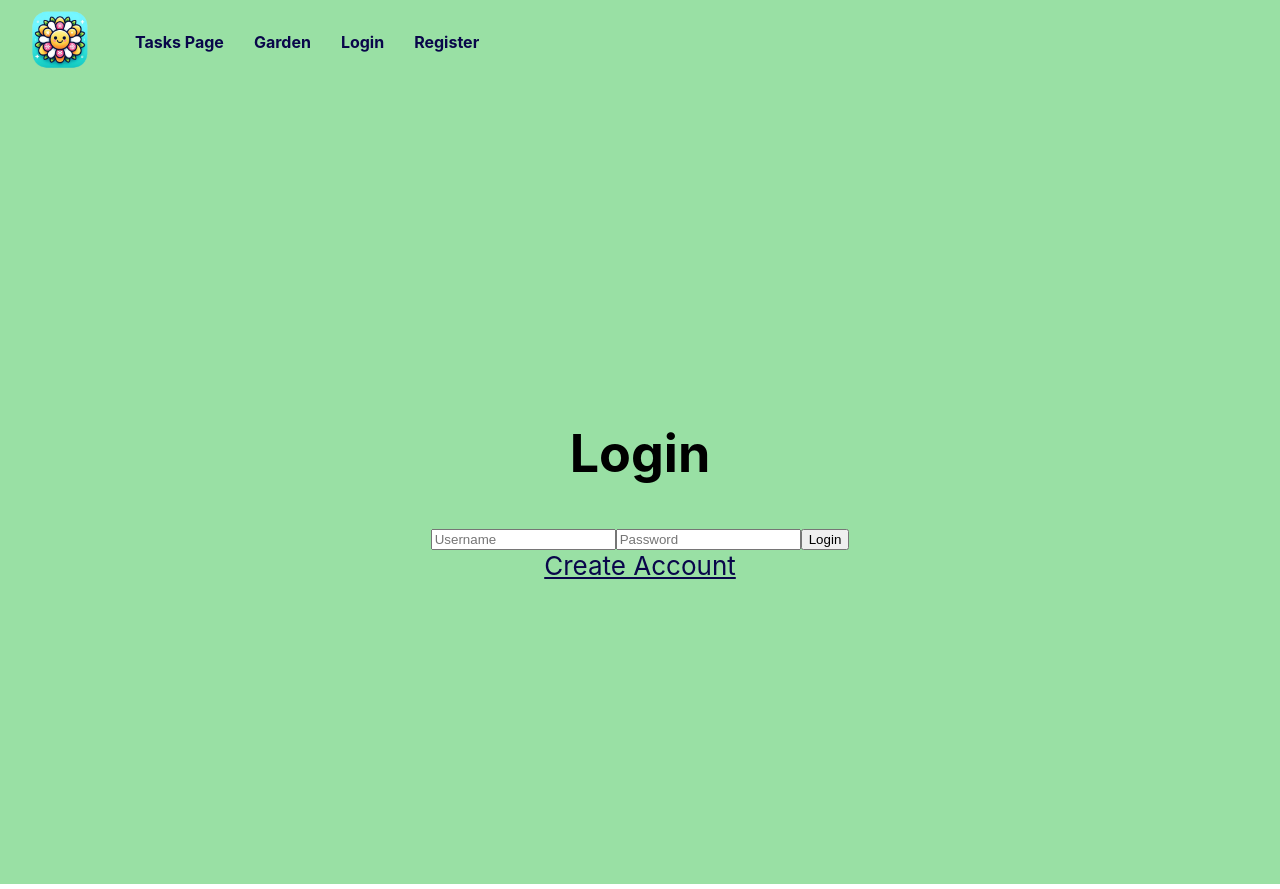
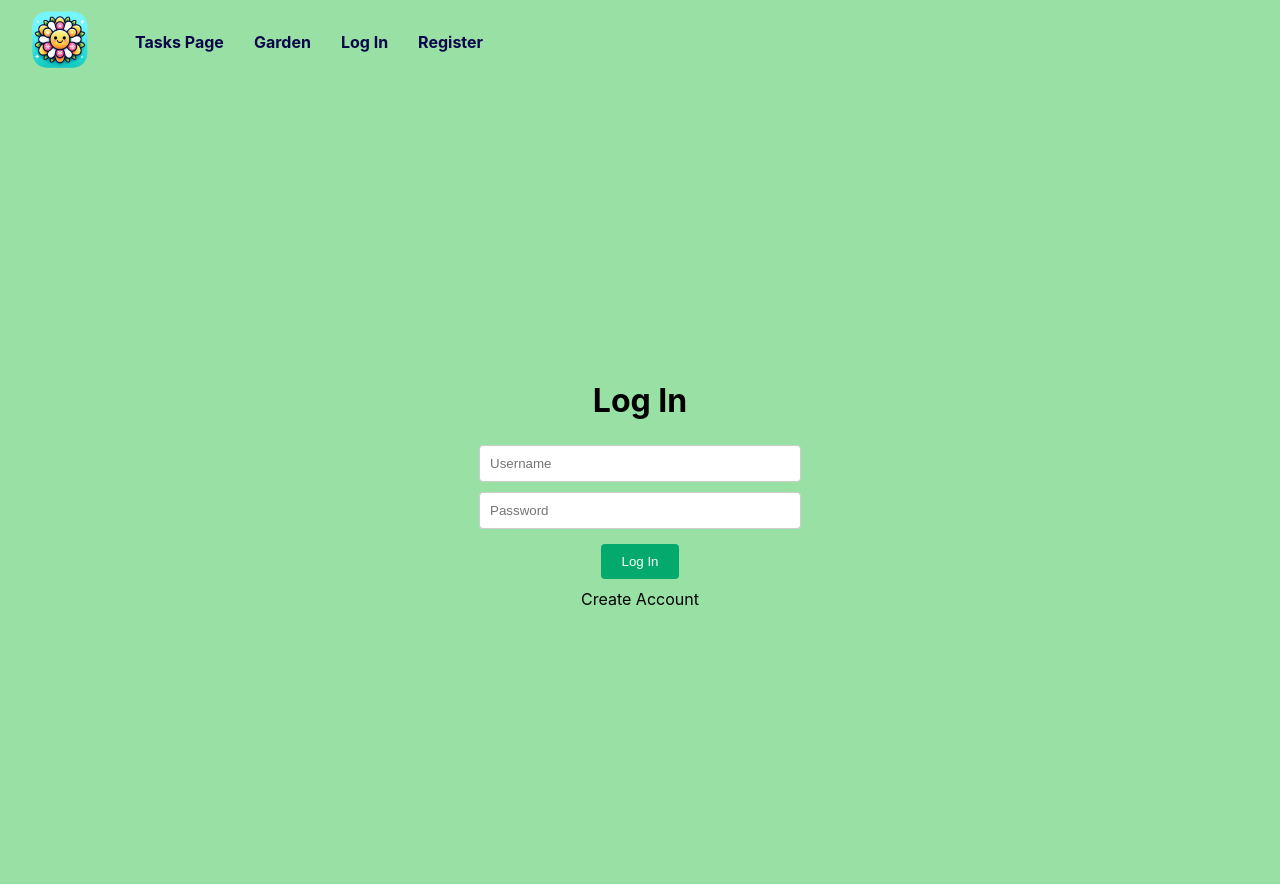
Before and after one commit to jullouie/Flourish, a React (Create React App) app in the folder app/: page /login in a window 1280 px wide. Built offline with nearby package versions, Linux system fonts and the light colour scheme.

Commit message:
login + registration pages

```diff
--- a/app/package.json
+++ b/app/package.json
@@ -9,7 +9,7 @@
     "react": "^18.2.0",
     "react-dom": "^18.2.0",
     "react-router-dom": "^6.22.3",
-    "react-scripts": "^3.0.1",
+    "react-scripts": "^3.4.4",
     "web-vitals": "^2.1.4"
   },
   "scripts": {
--- /dev/null
+++ b/app/src/LoginPage.css
@@ -0,0 +1,59 @@
+.LoginPage {
+    display: flex;
+    flex-direction: column;
+    align-items: center;
+    justify-content: center;
+    background-color: #99e0a4;
+    height: 100vh;
+  }
+
+  .LoginPage-header {
+    /* padding: 20px; */
+    border-radius: 8px;
+    background-color: #99e0a4;
+    /* box-shadow: 0 0 10px rgba(0, 0, 0, 0.1); */
+    text-align: center;
+  }
+
+  .LoginPage h1 {
+    color: #000000;
+    margin-bottom: 20px;
+  }
+
+  .LoginPage form {
+    display: flex;
+    flex-direction: column;
+    align-items: center;
+  }
+
+  .LoginPage input {
+    padding: 10px;
+    margin: 5px;
+    border-radius: 4px;
+    border: 1px solid #ccc;
+    width: 300px;
+  }
+
+  .LoginPage button {
+    padding: 10px 20px;
+    margin: 10px;
+    border: none;
+    border-radius: 4px;
+    background-color: #04AA6D;
+    color: white;
+    cursor: pointer;
+  }
+
+  .LoginPage button:hover {
+    background-color: #03744a;
+  }
+
+  .App-link {
+    color: #000000;
+    margin-top: 20px;
+    text-decoration: none;
+  }
+
+  .App-link:hover {
+    text-decoration: underline;
+  }
--- a/app/src/LoginPage.js
+++ b/app/src/LoginPage.js
@@ -1,5 +1,6 @@
 import React, { useState } from 'react';
 import { Link, useNavigate } from 'react-router-dom';
+import './LoginPage.css';
 
 function LoginPage() {
     const [username, setUsername] = useState('');
@@ -15,9 +16,9 @@ function LoginPage() {
     };
 
     return (
-        <div className="App">
-            <header className="App-header">
-                <h1>Login</h1>
+        <div className="LoginPage">
+            <header className="LoginPage-header">
+                <h1>Log In</h1>
                 <form onSubmit={handleLogin}>
                     <input
                         type="text"
@@ -31,7 +32,7 @@ function LoginPage() {
                         value={password}
                         onChange={(e) => setPassword(e.target.value)}
                     />
-                    <button type="submit">Login</button>
+                    <button type="submit">Log In</button>
                 </form>
                 <Link to="/register" className="App-link">Create Account</Link>
             </header>
--- a/app/src/Navbar.js
+++ b/app/src/Navbar.js
@@ -11,7 +11,7 @@ function NavBar() {
             <div className="navbar-links">
                 <Link to="/tasks" className="nav-link">Tasks Page</Link>
                 <Link to="/garden" className="nav-link">Garden</Link>
-                <Link to="/login" className="nav-link">Login</Link>
+                <Link to="/login" className="nav-link">Log In</Link>
                 <Link to="/register" className="nav-link">Register</Link>
             </div>
         </nav>
--- /dev/null
+++ b/app/src/Register.css
@@ -0,0 +1,59 @@
+.RegistrationPage {
+    display: flex;
+    flex-direction: column;
+    align-items: center;
+    justify-content: center;
+    background-color: #99e0a4;
+    height: 100vh;
+  }
+
+  .RegistrationPage-header {
+    /* padding: 20px; */
+    border-radius: 8px;
+    background-color: #99e0a4;
+    /* box-shadow: 0 0 10px rgba(0, 0, 0, 0.1); */
+    text-align: center;
+  }
+
+  .RegistrationPage h1 {
+    color: #000000;
+    margin-bottom: 20px;
+  }
+
+  .RegistrationPage form {
+    display: flex;
+    flex-direction: column;
+    align-items: center;
+  }
+
+  .RegistrationPage input {
+    padding: 10px;
+    margin: 5px;
+    border-radius: 4px;
+    border: 1px solid #ccc;
+    width: 300px;
+  }
+
+  .RegistrationPage button {
+    padding: 10px 20px;
+    margin: 10px;
+    border: none;
+    border-radius: 4px;
+    background-color: #04AA6D;
+    color: white;
+    cursor: pointer;
+  }
+
+  .RegistrationPage button:hover {
+    background-color: #03744a;
+  }
+
+  .App-link {
+    color: #000000;
+    margin-top: 20px;
+    text-decoration: none;
+  }
+
+  .App-link:hover {
+    text-decoration: underline;
+  }
--- a/app/src/RegistrationPage.js
+++ b/app/src/RegistrationPage.js
@@ -1,5 +1,6 @@
 import React, { useState } from 'react';
 import { useNavigate } from 'react-router-dom';
+import './Register.css';
 
 function RegistrationPage() {
     const [username, setUsername] = useState('');
@@ -16,8 +17,8 @@ function RegistrationPage() {
     };
 
     return (
-        <div className="App">
-            <header className="App-header">
+        <div className="RegistrationPage">
+            <header className="RegistrationPage-header">
                 <h1>Register</h1>
                 <form onSubmit={handleRegister}>
                     <input
```
Also changed, not shown: 1 other file (tests, documents, lock files or other folders).
